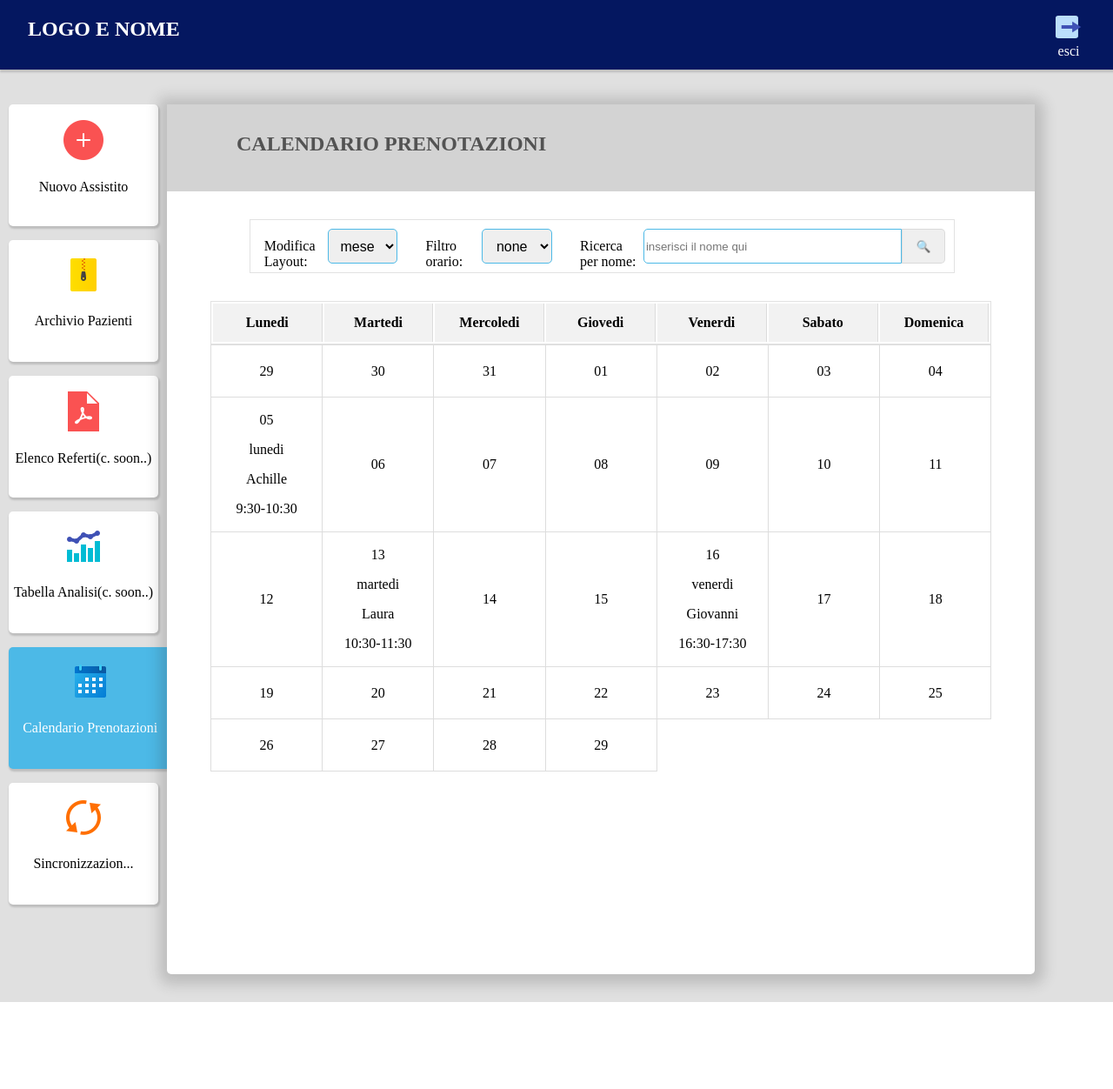
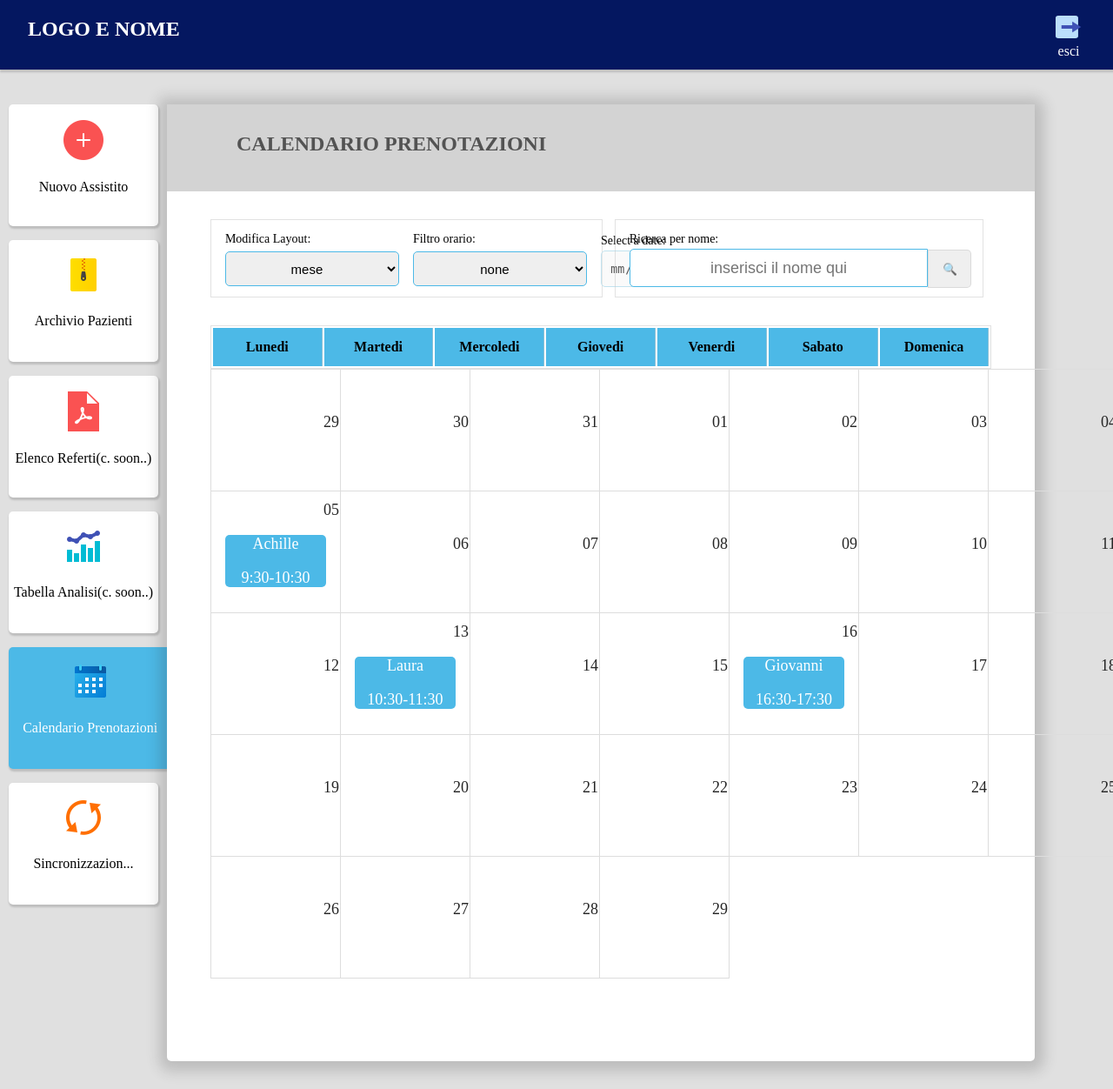
Before and after one commit to Vito290500/Prototipo-Venere, a Django app: a page that uses section_medico/templates/structure/includes/calendario_prenotazioni.html in a window 1280 px wide. Shown: the whole page at 87% size. Before the commit the page ends 1152 px from the top, so only its background shows below. Run offline with Django 4.2, Linux system fonts and the light colour scheme; data comes from the database, SQL or seed files in the repository; lists and menus that the app fills with data are empty.

Commit message:
finish style for 'calendario prenotazioni' and improve front-end structure

```diff
--- a/section_medico/static/style/calendario.css
+++ b/section_medico/static/style/calendario.css
@@ -6,6 +6,7 @@
     border-radius: 0px 5px 5px 5px;
     box-shadow: 1px 2px 15px 10px rgba(57, 57, 57, 0.2);
     height: 1000px;
+    padding-bottom: 100px;
 }
 #calendario-btn{
     background-color: #4CB9E7;
@@ -23,49 +24,76 @@
     margin-top: 2rem;
     margin-left: 5rem;
 }
+
+
+/*Header Section Style*/
 .Calendario-tools{
     display: flex;
     width: 90%;
-    height: 60px;
+    height: 90px;
     margin-left: 5%;
     margin-top: 2rem;
-    border: 1px solid rgb(198, 198, 198, 0.5);
 }
 .Calendario-tools p{
-    margin-top: 1.3rem;
+    font-size: 14px;
+}
+.Layout-tools{
+    border: 1px solid rgb(198, 198, 198, 0.5);
+    display: flex;
+    width: 50%;
+}
+.Layout{
     margin-left: 1rem;
-    width: 9%;
+    margin-right: 1rem;
 }
 .Calendario-tools select{
     height: 40px;
-    margin-top: 10px;
-    margin-right: 1rem;
-    font-size: 16px;
+    margin-top: -0.5rem;
+    font-size: 15px;
     text-align: center;
     border: 1px solid #4CB9E7;
     border-radius: 5px;
-    width: 10%;
+    width: 200px;
 }
-#calendarFieldContainer{
-    margin: 0.6rem;
-    width: 20%;
+.Select-data{
+    display: flex;
+    flex-direction: column;
+    margin-left: 1rem;
+    margin-top: 1rem;
+    width: 200px;
+}
+.Select-data label{
+    font-size: 14px;
+    margin-bottom: 0.2rem;
 }
 #calendarFieldContainer input{
-    height: 36px;
-    border: 1px solid #4CB9E7;
+    height: 40px;
     border-radius: 5px;
+    text-align: center;
+    border: 1px solid rgb(194, 227, 239);
+}
+.Ricerca-Nome{
+    width: 47%;
+    border: 1px solid rgb(198, 198, 198, 0.5);
+    margin-left: 1.5%;
+}
+.Ricerca-Nome p{
+    font-size: 14px;
+    margin-bottom: 0.2rem;
+    margin-left: 1rem;
 }
 .ricerca{
-    height: 36px;
-    margin-top: 10px;
-    width: 300px;
-    width: 36%;
+    margin-left: 1rem;
+    height: 40px;
+    width: 80%;
     border: 1px solid #4CB9E7;
     border-radius: 5px 0px 0px 5px;
+    text-align: center;
+    font-size: 18px;
 }
 .ricerca-btn{
-    height: 40px;
-    margin-top: 10px;
+    transform: translate(-8%, 0%);
+    height: 44px;
     width: 50px;
     border-radius: 0px 5px 5px 0px;
     border: 0.5px solid rgb(198, 198, 198, 0.5);
@@ -74,10 +102,10 @@
     cursor: pointer;
     transform: scale(1.1);
 }
-#filtro{
-    margin-right: -0.5rem;
-}
 
+
+
+/*Table Content Style */
 .Tabella-Calendario{
     width: 90%;
     margin-top: 2rem;
@@ -86,24 +114,42 @@
     height: 50px;
 }
 .tabella-header tr{
-    background-color: #f2f2f2;
+    background-color: #4CB9E7;
 }
 .tabella-header tr th{
     width: 12.85%;
     border-right: 1px solid rgb(198, 198, 198, 0.5);
 }
-
-
-.Calendario {
+.Calendario-body{
     width: 90%;
     margin-left: 5%;
     border-collapse: collapse;
 }
 .Calendario-content tr {
-    height: 60px;
+    height: 140px;
 }
 .Calendario-content td {
     width: 14.28%;
     border: 1px solid #ddd;
     text-align: center;
 }
+.numero-data{
+    margin-left: 8rem;
+    margin-top: 0rem;
+}
+.link-day{
+    text-decoration: none;
+    color: rgb(37, 37, 37);
+    font-size: 18px;
+}
+.cella:hover{
+    background-color: #c8eefe;
+    cursor: pointer;
+}
+.prenotazione{
+    border-radius: 5px;
+    background-color: #4CB9E7;
+    width: 80%;
+    margin-left: 10%;
+    color: white;
+}
--- a/section_medico/templates/structure/includes/archiviopazienti.html
+++ b/section_medico/templates/structure/includes/archiviopazienti.html
@@ -276,6 +276,5 @@
             closeModal();
         }
 
-
     </script>
 {% endblock %}
--- a/section_medico/templates/structure/includes/calendario_prenotazioni.html
+++ b/section_medico/templates/structure/includes/calendario_prenotazioni.html
@@ -9,39 +9,47 @@
     <link rel="stylesheet" href="{% static 'style/calendario.css' %}">
 {% endblock %}
 
+{% block main-content-section %}
 
-{% block main-content-section %}
     <div class="main-content-section">
         <div class="header">
             <h2>CALENDARIO PRENOTAZIONI</h2>
         </div>
 
-        <div class="Calendario">
         <div class="Calendario-tools">
+
+            <div class="Layout-tools">
+                <div class="Layout">
                     <p>Modifica Layout:</p>
-
                     <select name="mese" id="meseSelect" onchange="showHideInput()">
                         <option value="1">mese</option>
                         <option value="2">giorno</option>
                         <option value="3">cerca giorno</option>
                     </select>
-
-                <div id="calendarFieldContainer" style="display: none;">
-                    <label for="calendarField">Select a date:</label>
-                    <input type="date" id="calendarField" name="calendarField">
                 </div>
 
-                <p id="filtro">Filtro orario:</p>
+                <div class="filtri-orario">
+                    <p>Filtro orario:</p>
                     <select name="orario" id="">
                         <option value="1">none</option>
                         <option value="2">- orario</option>
                         <option value="3">+ orario</option>
                     </select>
+                </div>
 
+                <div id="calendarFieldContainer" class="Select-data">
+                    <label for="calendarField">Select a date:</label>
+                    <input type="date" id="calendarField" name="calendarField" disabled>
+                </div>
+
+            </div>
+
+            <div class="Ricerca-Nome">
                 <p>Ricerca per nome:</p>
                 <input class="ricerca" type="text" placeholder="inserisci il nome qui">
                 <button class="ricerca-btn">🔍</button>
             </div>
+
         </div>
 
         <table id="myTable" class="Tabella-Calendario">
@@ -56,42 +64,32 @@
                     <th>Domenica</th>
                 </tr>
             </thead>
-
         </table>
 
-        <table class="Calendario">
+        <table class="Calendario-body">
             <tbody id="tableBody" class="Calendario-content">
                 {% for i in num_giorni %}
                     {% if forloop.counter0|divisibleby:7 %}
                         </tr><tr>
                     {% endif %}
-                    <td>
-                        <p>{{ i }}</p>
+                    <td class="cella">
+                        <a href="" class="link-day">
+                            <p class="numero-data">{{ i }}</p>
                             {% for j in Prenotazioni %}
                                 {% if i == j.data %}
-                                <p>{{ j.giorno }}</p>
+                                    <div class="prenotazione">
                                         <p>{{ j.nome_prenotazione }}</p>
                                         <p>{{ j.orario_prenotazione }}</p>
+                                    </div>
                                 {% endif %}
                             {% endfor %}
+                        </a>
                     </td>
                 {% endfor %}
             </tbody>
         </table>
-
     </div>
 
-    <script>
-        function showHideInput() {
-            var selectElement = document.getElementById("meseSelect");
-            var calendarFieldContainer = document.getElementById("calendarFieldContainer");
-
-            if (selectElement.value === "3") {
-                calendarFieldContainer.style.display = "block";
-            } else {
-                calendarFieldContainer.style.display = "none";
-            }
-        }
-    </script>
+    <script src="{% static 'style/js/calendario/scriptArchivioPazienti.js' %}" defer></script>
 
 {% endblock %}
--- a/section_medico/views.py
+++ b/section_medico/views.py
@@ -114,8 +114,6 @@ def Calendario_Prenotazioni(request):
         else:
             numero_giorni.append(f'{i}')
 
-
-
     return render(request, "structure/includes/calendario_prenotazioni.html",{
                   "Prenotazioni": prenotazioni,
                   "num_giorni": numero_giorni})
```
Also changed, not shown: section_medico/static/style/js/calendario/scriptCalendario.js (added, +12 -0 lines), section_medico/static/style/js/archivio/scriptArchivioPazienti.js (added). Lines whose indentation alone changed are shown as unchanged.
